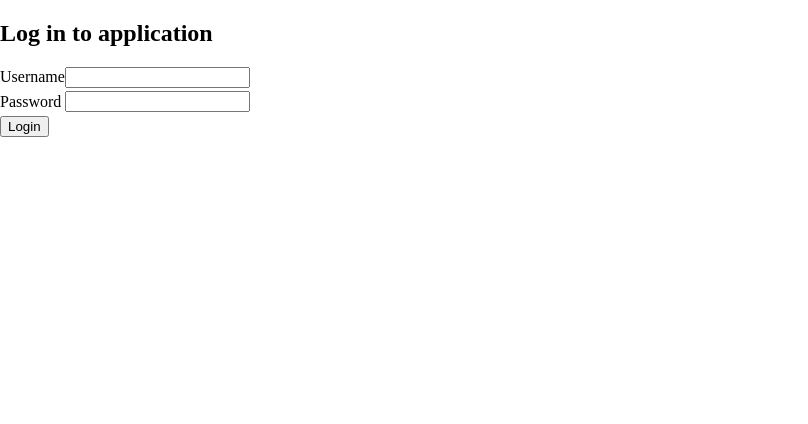
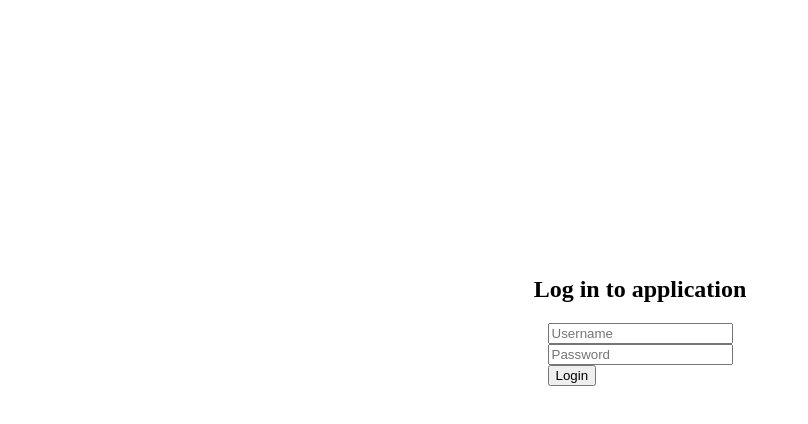
Before and after one commit to kujtimsadiku/FullstackOpen, a React (Create React App) app in the folder part7/extended-bloglist/client/: page /users in a window 1280 px wide. Shown: the top 424 px of the page, without its empty margins (0-808 px from the left). Built offline with nearby package versions, Linux system fonts and the light colour scheme; no server answers.

Commit message:
trying to install tailwind

```diff
--- a/part7/extended-bloglist/client/package.json
+++ b/part7/extended-bloglist/client/package.json
@@ -50,11 +50,14 @@
     "@testing-library/jest-dom": "^5.17.0",
     "@testing-library/react": "^14.0.0",
     "@testing-library/user-event": "^14.4.3",
+    "autoprefixer": "^10.4.15",
     "cypress": "^12.17.2",
     "eslint": "^8.48.0",
     "eslint-config-prettier": "^9.0.0",
     "eslint-plugin-jest": "^27.2.3",
     "eslint-plugin-prettier": "^5.0.0",
-    "prettier": "^3.0.2"
+    "postcss": "^8.4.29",
+    "prettier": "^3.0.2",
+    "tailwindcss": "^3.3.3"
   }
 }
--- a/part7/extended-bloglist/client/src/App.js
+++ b/part7/extended-bloglist/client/src/App.js
@@ -40,9 +40,9 @@ const App = () => {
 
   if (loginUser === null) {
     return (
-      <React.Fragment>
+      <div>
         <LoginForm />
-      </React.Fragment>
+      </div>
     );
   }
 
--- a/part7/extended-bloglist/client/src/components/LoginForm.js
+++ b/part7/extended-bloglist/client/src/components/LoginForm.js
@@ -17,25 +17,29 @@ const LoginForm = () => {
   };
 
   return (
-    <div>
+    <div className="login-container">
       <Notification />
       <h2>Log in to application</h2>
       <form onSubmit={handleLogin}>
         <div>
-          Username
-          <input id="username" {...username.inputProps} />
+          <input
+            id="username"
+            {...username.inputProps}
+            placeholder="Username"
+          />
         </div>
         <div>
-          Password
           <input
-            style={{ margin: "3.5px" }}
             id="password"
             {...password.inputProps}
+            placeholder="Password"
           />
         </div>
-        <button id="login-button" type="submit">
-          Login
-        </button>
+        <div>
+          <button className="login" type="submit">
+            Login
+          </button>
+        </div>
       </form>
     </div>
   );
--- a/part7/extended-bloglist/client/src/components/Users.js
+++ b/part7/extended-bloglist/client/src/components/Users.js
@@ -7,6 +7,7 @@ import {
   TableBody,
   TableHead,
 } from "./Tables";
+import { Header } from "./Header";
 
 const Users = () => {
   const users = useSelector((state) => state.user);
@@ -15,7 +16,7 @@ const Users = () => {
 
   return (
     <>
-      <h2>Users</h2>
+      <Header tag="h2" text="Users" />
       <TableContainer>
         <TableHead>
           <TableRow>
--- a/part7/extended-bloglist/client/src/style.css
+++ b/part7/extended-bloglist/client/src/index.css
@@ -109,3 +109,21 @@ body {
 .active:hover {
   background-color: #777;
 }
+
+.login-btn {
+}
+
+.login-backround {
+  background-color: black;
+}
+
+.login-container {
+  display: flex;
+  align-items: center;
+  flex-direction: column;
+  padding-top: 20%;
+}
+
+.login-button {
+  margin: 50px;
+}
--- a/part7/extended-bloglist/client/src/index.js
+++ b/part7/extended-bloglist/client/src/index.js
@@ -2,7 +2,7 @@ import React from "react";
 import ReactDOM from "react-dom/client";
 import { Provider } from "react-redux";
 import App from "./App";
-import "./style.css";
+import "./index.css";
 import { BrowserRouter as Router } from "react-router-dom";
 import store from "./store";
 
```
Also changed, not shown: part7/extended-bloglist/client/tailwind.config.js (added, +8 -0 lines), 1 other file (tests, documents, lock files or other folders).
